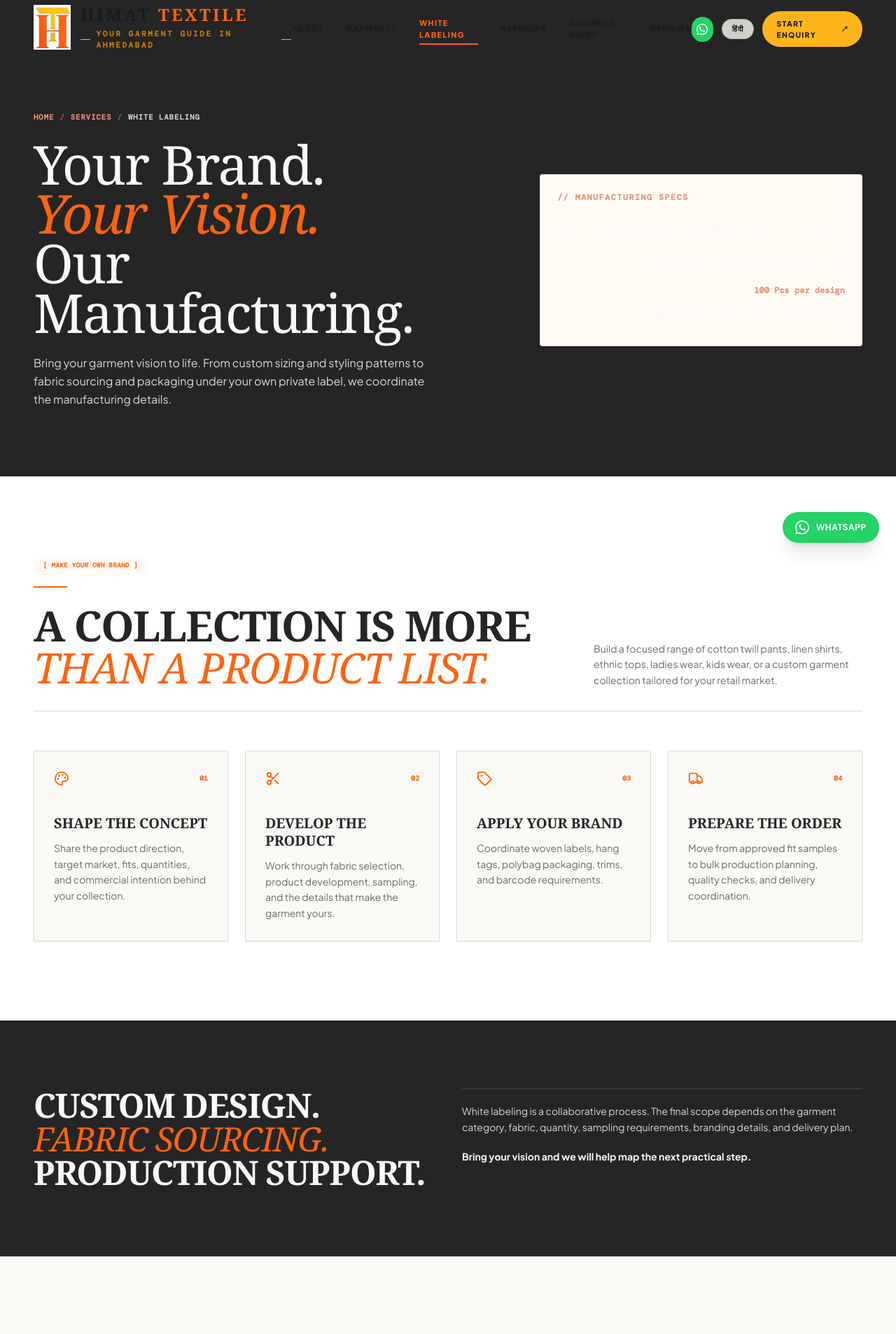
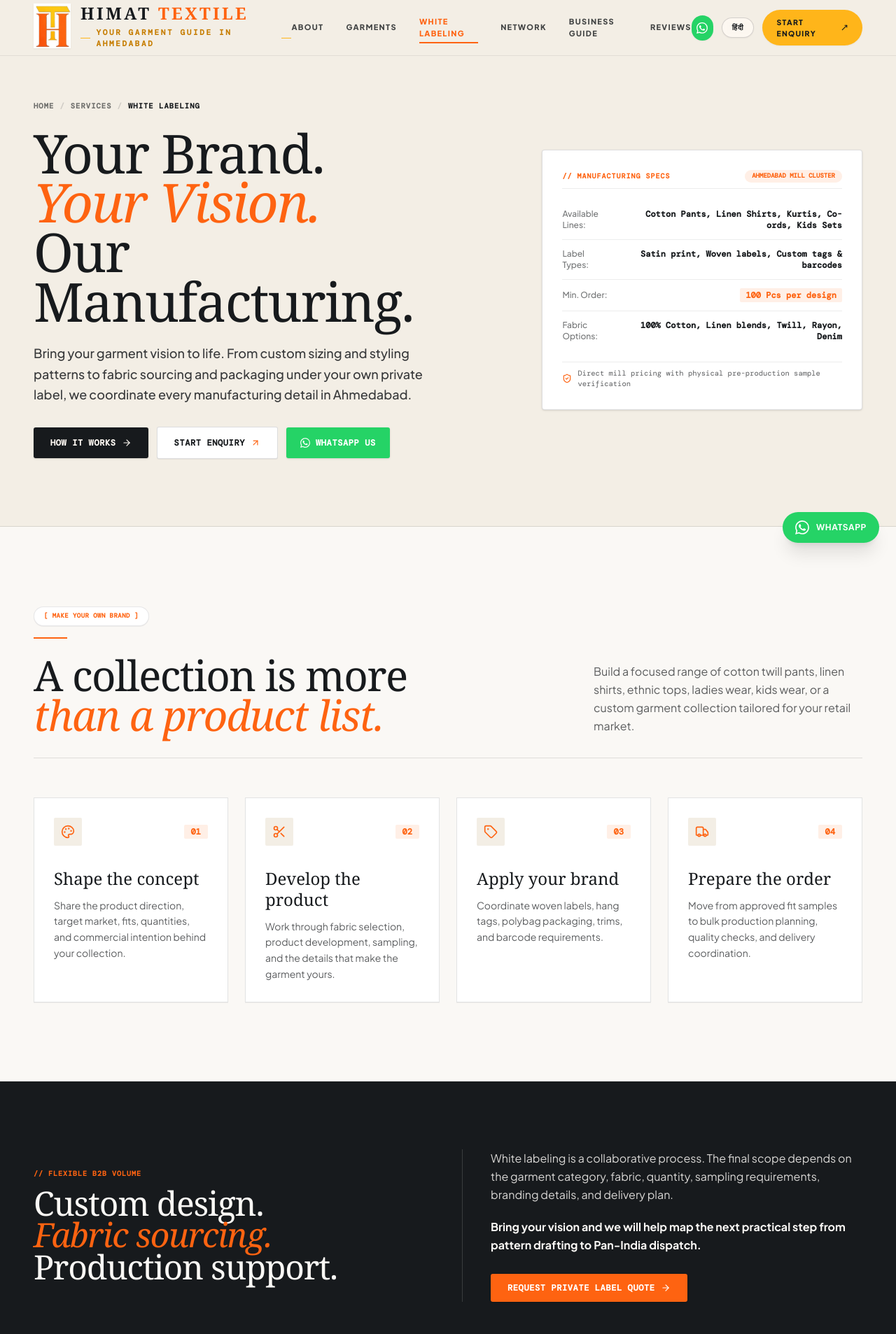
Before and after one commit to Rishank-21/garment-agent-website, a Next.js app in the folder public-site/: page /white-labeling in a window 1280 px wide. Shown: the top 1907 px of the page at 70% size. Built offline with nearby package versions, Linux system fonts and the light colour scheme.

Commit message:
fix(white-labeling): resolve hero and header contrast, align to warm paper atelier theme

```diff
--- a/public-site/src/app/white-labeling/page.tsx
+++ b/public-site/src/app/white-labeling/page.tsx
@@ -1,5 +1,15 @@
-import { Palette, Scissors, Tag, Truck } from "lucide-react";
+import Link from "next/link";
+import {
+  Palette,
+  Scissors,
+  Tag,
+  Truck,
+  ArrowRight,
+  ArrowUpRight,
+  ShieldCheck
+} from "lucide-react";
 import { HimatInquiry } from "@/components/HimatInquiry";
+import WhatsAppIcon from "@/components/WhatsAppIcon";
 import type { Metadata } from "next";
 
 export const metadata: Metadata = {
@@ -16,50 +26,85 @@
 
 export default function WhiteLabelingPage() {
   return (
-    <div className="min-h-screen bg-[#FAF9F6] text-[#252525] selection:bg-[#FE6311] selection:text-white">
+    <div className="min-h-screen bg-[#FAF8F5] text-[#171A1D] selection:bg-[#FE6311] selection:text-[#FFFAF4]">
       <main>
         {/* White Labeling Hero */}
-        <section className="relative overflow-hidden bg-[#252525] px-5 pb-16 pt-32 text-[#FAF9F6] sm:px-8 lg:px-12 lg:pb-24 lg:pt-40 border-b border-black/20">
+        <section className="relative overflow-hidden bg-[#F3EEE5] px-5 pb-16 pt-32 text-[#171A1D] sm:px-8 lg:px-12 lg:pb-24 lg:pt-36 border-b border-[rgba(23,26,29,0.12)]">
           <div className="relative mx-auto max-w-[1500px]">
-            <div className="flex flex-col gap-8 lg:grid lg:grid-cols-[1.2fr_0.8fr] lg:items-center">
+            <div className="flex flex-col gap-10 lg:grid lg:grid-cols-[1.2fr_0.8fr] lg:items-center">
               <div className="space-y-6">
-                <div className="flex items-center gap-2 text-[10.5px] font-mono font-bold uppercase tracking-widest text-[#E8907B]">
-                  <span>Home</span>
-                  <span className="opacity-50">/</span>
-                  <span>Services</span>
-                  <span className="opacity-50">/</span>
-                  <span className="text-[#FAF9F6]/80">White Labeling</span>
+                <div className="flex items-center gap-2 text-[10.5px] font-mono font-bold uppercase tracking-widest text-[#FE6311]">
+                  <Link href="/" className="hover:underline text-[#171A1D]/60 hover:text-[#FE6311] transition-colors">Home</Link>
+                  <span className="opacity-40 text-[#171A1D]/40">/</span>
+                  <span className="text-[#171A1D]/60">Services</span>
+                  <span className="opacity-40 text-[#171A1D]/40">/</span>
+                  <span className="text-[#171A1D] font-extrabold">White Labeling</span>
                 </div>
-                <h1 className="font-serif text-[clamp(2.2rem,6vw,5.5rem)] font-normal leading-[0.92] tracking-tight text-[#FAF9F6]">
+
+                <h1 className="font-serif text-[clamp(2.4rem,6vw,5.5rem)] font-normal leading-[0.92] tracking-tight text-[#171A1D]">
                   Your Brand.<br />
                   <span className="italic font-normal text-[#FE6311]">Your Vision.</span><br />
                   Our Manufacturing.
                 </h1>
-                <p className="max-w-xl text-sm leading-relaxed text-[#FAF9F6]/85 sm:text-base">
-                  Bring your garment vision to life. From custom sizing and styling patterns to fabric sourcing and packaging under your own private label, we coordinate the manufacturing details.
+
+                <p className="max-w-xl text-base sm:text-lg font-medium leading-relaxed text-[#171A1D]/85">
+                  Bring your garment vision to life. From custom sizing and styling patterns to fabric sourcing and packaging under your own private label, we coordinate every manufacturing detail in Ahmedabad.
                 </p>
+
+                <div className="pt-2 flex flex-wrap items-center gap-3">
+                  <a
+                    href="#steps"
+                    className="inline-flex items-center gap-2 bg-[#171A1D] hover:bg-[#2D3236] text-[#FFFAF4] px-6 py-3.5 text-xs font-mono font-bold tracking-wider rounded-[3px] shadow-sm transition-all hover:-translate-y-0.5 cursor-pointer"
+                  >
+                    <span>HOW IT WORKS</span>
+                    <ArrowRight size={14} />
+                  </a>
+                  <a
+                    href="#enquiry"
+                    className="inline-flex items-center gap-2 bg-[#FFFFFF] hover:bg-[#FAF8F5] text-[#171A1D] border border-[rgba(23,26,29,0.15)] px-6 py-3.5 text-xs font-mono font-bold tracking-wider rounded-[3px] shadow-2xs transition-all hover:-translate-y-0.5 cursor-pointer"
+                  >
+                    <span>START ENQUIRY</span>
+                    <ArrowUpRight size={14} className="text-[#FE6311]" />
+                  </a>
+                  <a
+                    href="https://wa.me/919873938095?text=Hello%20Himat%20Textile,%20I%20am%20interested%20in%20custom%20white-label%20garment%20manufacturing"
+                    target="_blank"
+                    rel="noreferrer"
+                    className="inline-flex items-center gap-2 bg-[#25D366] hover:bg-[#20bd5a] text-white px-5 py-3.5 text-xs font-mono font-bold tracking-wider rounded-[3px] shadow-sm transition-all hover:-translate-y-0.5 cursor-pointer"
+                  >
+                    <WhatsAppIcon className="w-3.5 h-3.5 fill-white" />
+                    <span>WHATSAPP US</span>
+                  </a>
+                </div>
               </div>
 
               {/* Private Label Specifications Checklist */}
-              <div className="border border-[rgba(23,26,29,0.12)] bg-[#FFFAF4] p-6 rounded-lg space-y-4 shadow-sm">
-                <span className="mono-label text-[9.5px] text-[#E8907B] font-bold block">// MANUFACTURING SPECS</span>
-                <div className="divide-y divide-white/15 text-xs">
-                  <div className="py-2.5 flex justify-between">
-                    <span className="text-[#FAF9F6]/75">Available Lines:</span>
-                    <span className="font-mono text-[#FAF9F6] font-bold">Cotton Pants, Linen Shirts, Kurtis, Co-ords, Kids Sets</span>
+              <div className="border border-[rgba(23,26,29,0.14)] bg-[#FFFFFF] p-6 sm:p-7 rounded-lg space-y-4 shadow-sm">
+                <div className="flex items-center justify-between pb-2 border-b border-[rgba(23,26,29,0.08)]">
+                  <span className="font-mono text-[10px] text-[#FE6311] font-bold tracking-widest uppercase">// MANUFACTURING SPECS</span>
+                  <span className="font-mono text-[9px] bg-[#FE6311]/10 text-[#FE6311] px-2.5 py-0.5 rounded-full font-bold uppercase">AHMEDABAD MILL CLUSTER</span>
+                </div>
+                <div className="divide-y divide-[rgba(23,26,29,0.08)] text-xs">
+                  <div className="py-3 flex flex-col sm:flex-row sm:items-center sm:justify-between gap-1 sm:gap-4">
+                    <span className="text-[#171A1D]/60 font-medium">Available Lines:</span>
+                    <span className="font-mono text-[#171A1D] font-bold text-left sm:text-right">Cotton Pants, Linen Shirts, Kurtis, Co-ords, Kids Sets</span>
                   </div>
-                  <div className="py-2.5 flex justify-between">
-                    <span className="text-[#FAF9F6]/75">Label Types:</span>
-                    <span className="font-mono text-[#FAF9F6] font-bold">Satin print, Woven labels, Custom tags</span>
+                  <div className="py-3 flex flex-col sm:flex-row sm:items-center sm:justify-between gap-1 sm:gap-4">
+                    <span className="text-[#171A1D]/60 font-medium">Label Types:</span>
+                    <span className="font-mono text-[#171A1D] font-bold text-left sm:text-right">Satin print, Woven labels, Custom tags & barcodes</span>
                   </div>
-                  <div className="py-2.5 flex justify-between">
-                    <span className="text-[#FAF9F6]/75">Min. Order:</span>
-                    <span className="font-mono text-[#E8907B] font-bold">100 Pcs per design</span>
+                  <div className="py-3 flex flex-col sm:flex-row sm:items-center sm:justify-between gap-1 sm:gap-4">
+                    <span className="text-[#171A1D]/60 font-medium">Min. Order:</span>
+                    <span className="font-mono text-[#FE6311] font-bold text-left sm:text-right bg-[#FE6311]/10 px-2 py-0.5 rounded-xs inline-block w-fit sm:w-auto">100 Pcs per design</span>
                   </div>
-                  <div className="py-2.5 flex justify-between">
-                    <span className="text-[#FAF9F6]/75">Fabric Options:</span>
-                    <span className="font-mono text-[#FAF9F6] font-bold">100% Cotton, Linen blends, Twill, Rayon</span>
+                  <div className="py-3 flex flex-col sm:flex-row sm:items-center sm:justify-between gap-1 sm:gap-4">
+                    <span className="text-[#171A1D]/60 font-medium">Fabric Options:</span>
+                    <span className="font-mono text-[#171A1D] font-bold text-left sm:text-right">100% Cotton, Linen blends, Twill, Rayon, Denim</span>
                   </div>
+                </div>
+                <div className="pt-2 flex items-center gap-2 text-[10.5px] font-mono text-[#171A1D]/70 border-t border-[rgba(23,26,29,0.08)]">
+                  <ShieldCheck size={14} className="text-[#FE6311] shrink-0" />
+                  <span>Direct mill pricing with physical pre-production sample verification</span>
                 </div>
               </div>
             </div>
@@ -67,29 +112,38 @@
         </section>
 
         {/* 4-Step Process Section */}
-        <section className="px-5 py-20 sm:px-8 lg:px-12 lg:py-28 bg-[#FFFFFF] text-[#252525] border-b border-[#DEDAD2]">
+        <section id="steps" className="px-5 py-20 sm:px-8 lg:px-12 lg:py-28 bg-[#FAF8F5] text-[#171A1D] border-b border-[rgba(23,26,29,0.12)]">
           <div className="mx-auto max-w-[1280px]">
-            <div className="flex flex-col justify-between gap-6 border-b border-[#DEDAD2] pb-8 lg:flex-row lg:items-end">
+            <div className="flex flex-col justify-between gap-6 border-b border-[rgba(23,26,29,0.12)] pb-8 lg:flex-row lg:items-end">
               <div>
-                <span className="font-mono text-[9px] font-bold text-[#FE6311] bg-[#FFFAF4] px-3.5 py-1.5 rounded-full uppercase tracking-wider inline-block">
+                <span className="font-mono text-[9px] font-bold text-[#FE6311] bg-[#FFFFFF] border border-[rgba(23,26,29,0.1)] px-3.5 py-1.5 rounded-full uppercase tracking-wider inline-block shadow-2xs">
                   [ MAKE YOUR OWN BRAND ]
                 </span>
                 <div className="mt-4 h-0.5 bg-[#FE6311] w-12" />
-                <h2 className="mt-6 max-w-4xl font-serif-display text-4xl font-black uppercase leading-none tracking-tight sm:text-6xl text-[#252525]">
-                  A collection is more<br /><span className="italic font-normal text-[#FE6311]">than a product list.</span>
+                <h2 className="mt-6 max-w-4xl font-serif text-3xl sm:text-5xl lg:text-6xl font-normal leading-[0.95] tracking-tight text-[#171A1D]">
+                  A collection is more<br /><span className="italic text-[#FE6311]">than a product list.</span>
                 </h2>
               </div>
-              <p className="max-w-sm text-sm leading-relaxed text-[#6B6B6B]">Build a focused range of cotton twill pants, linen shirts, ethnic tops, ladies wear, kids wear, or a custom garment collection tailored for your retail market.</p>
+              <p className="max-w-sm text-sm sm:text-base leading-relaxed text-[#171A1D]/70 font-sans">
+                Build a focused range of cotton twill pants, linen shirts, ethnic tops, ladies wear, kids wear, or a custom garment collection tailored for your retail market.
+              </p>
             </div>
             <div className="mt-14 grid gap-6 md:grid-cols-2 lg:grid-cols-4">
               {steps.map(({ step, title, desc, icon: Icon }) => (
-                <article key={step} className="bg-[#FAF9F6] border border-[#DEDAD2] p-7 rounded-xs transition-all hover:border-[#FE6311] hover:shadow-xl shadow-xs">
-                  <div className="flex items-center justify-between">
-                    <Icon size={22} className="text-[#FE6311]" />
-                    <span className="font-mono text-[10px] font-bold text-[#FE6311]">{step}</span>
+                <article
+                  key={step}
+                  className="bg-[#FFFFFF] border border-[rgba(23,26,29,0.12)] p-7 rounded-sm transition-all hover:border-[#FE6311] hover:shadow-lg shadow-2xs group flex flex-col justify-between"
+                >
+                  <div>
+                    <div className="flex items-center justify-between">
+                      <div className="p-2.5 rounded-md bg-[#F3EEE5] text-[#FE6311] group-hover:bg-[#FE6311] group-hover:text-white transition-colors">
+                        <Icon size={20} />
+                      </div>
+                      <span className="font-mono text-xs font-bold text-[#FE6311] bg-[#FE6311]/10 px-2.5 py-0.5 rounded-xs">{step}</span>
+                    </div>
+                    <h3 className="mt-8 font-serif text-xl sm:text-2xl font-normal leading-tight text-[#171A1D]">{title}</h3>
+                    <p className="mt-3 text-xs sm:text-sm leading-relaxed text-[#171A1D]/70">{desc}</p>
                   </div>
-                  <h3 className="mt-10 font-serif-display text-xl font-bold uppercase leading-tight text-[#252525]">{title}</h3>
-                  <p className="mt-3 text-xs sm:text-sm leading-relaxed text-[#6B6B6B]">{desc}</p>
                 </article>
               ))}
             </div>
@@ -97,16 +151,39 @@
         </section>
 
         {/* Manufacturing Collaboration */}
-        <section className="bg-[#252525] text-[#FAF9F6] px-5 py-20 sm:px-8 lg:px-12 lg:py-24 border-t border-black/20">
-          <div className="mx-auto grid max-w-[1280px] gap-10 lg:grid-cols-2">
-            <h2 className="font-serif-display text-3xl font-black uppercase leading-none tracking-tight sm:text-5xl text-[#FAF9F6]">Custom design.<br /><span className="italic font-normal text-[#FE6311]">Fabric sourcing.</span><br />Production support.</h2>
-            <div className="border-t border-white/15 pt-5 text-sm leading-relaxed text-[#FAF9F6]/85">
-              <p>White labeling is a collaborative process. The final scope depends on the garment category, fabric, quantity, sampling requirements, branding details, and delivery plan.</p>
-              <p className="mt-5 text-[#FAF9F6] font-bold">Bring your vision and we will help map the next practical step.</p>
+        <section className="bg-[#171A1D] text-[#FAF8F5] px-5 py-20 sm:px-8 lg:px-12 lg:py-24 border-t border-[rgba(23,26,29,0.12)]">
+          <div className="mx-auto grid max-w-[1280px] gap-10 lg:grid-cols-2 lg:items-center">
+            <div>
+              <span className="font-mono text-[10px] font-bold text-[#FE6311] uppercase tracking-widest block mb-3">// FLEXIBLE B2B VOLUME</span>
+              <h2 className="font-serif text-3xl sm:text-5xl font-normal leading-[0.95] tracking-tight text-[#FAF8F5]">
+                Custom design.<br />
+                <span className="italic text-[#FE6311]">Fabric sourcing.</span><br />
+                Production support.
+              </h2>
+            </div>
+            <div className="border-t lg:border-t-0 lg:border-l border-white/15 pt-6 lg:pt-0 lg:pl-10 space-y-5 text-sm sm:text-base leading-relaxed text-[#FAF8F5]/85">
+              <p>
+                White labeling is a collaborative process. The final scope depends on the garment category, fabric, quantity, sampling requirements, branding details, and delivery plan.
+              </p>
+              <p className="font-bold text-[#FAF8F5]">
+                Bring your vision and we will help map the next practical step from pattern drafting to Pan-India dispatch.
+              </p>
+              <div className="pt-2">
+                <a
+                  href="#enquiry"
+                  className="inline-flex items-center gap-2 bg-[#FE6311] hover:bg-[#e0530b] text-white px-6 py-3 text-xs font-mono font-bold tracking-wider rounded-[3px] shadow-sm transition-all"
+                >
+                  <span>REQUEST PRIVATE LABEL QUOTE</span>
+                  <ArrowRight size={14} />
+                </a>
+              </div>
             </div>
           </div>
         </section>
-        <HimatInquiry />
+
+        <div id="enquiry">
+          <HimatInquiry />
+        </div>
       </main>
     </div>
   );
--- a/public-site/src/components/HimatHeader.tsx
+++ b/public-site/src/components/HimatHeader.tsx
@@ -83,7 +83,7 @@
         className={`fixed inset-x-0 top-0 z-[110] flex items-center transition-all duration-300 ${
           scrolled
             ? "h-[68px] bg-[#F3EEE5]/96 backdrop-blur-md border-b border-[rgba(23,26,29,0.12)] shadow-[0_4px_20px_-2px_rgba(23,26,29,0.06)] text-[#171A1D]"
-            : "h-[84px] bg-transparent border-b border-transparent text-[#171A1D]"
+            : "h-[80px] bg-[#F3EEE5]/90 backdrop-blur-md border-b border-[rgba(23,26,29,0.08)] text-[#171A1D]"
         }`}
       >
         <div className="mx-auto flex h-full w-full max-w-[1600px] items-center justify-between px-5 sm:px-8 lg:px-12">
```
Also changed, not shown: public-site/src/app/guide/[slug]/page.tsx (+9 -9 lines), public-site/src/app/guide/page.tsx (+5 -5 lines), public-site/src/components/NetworkClient.tsx (+5 -5 lines).
